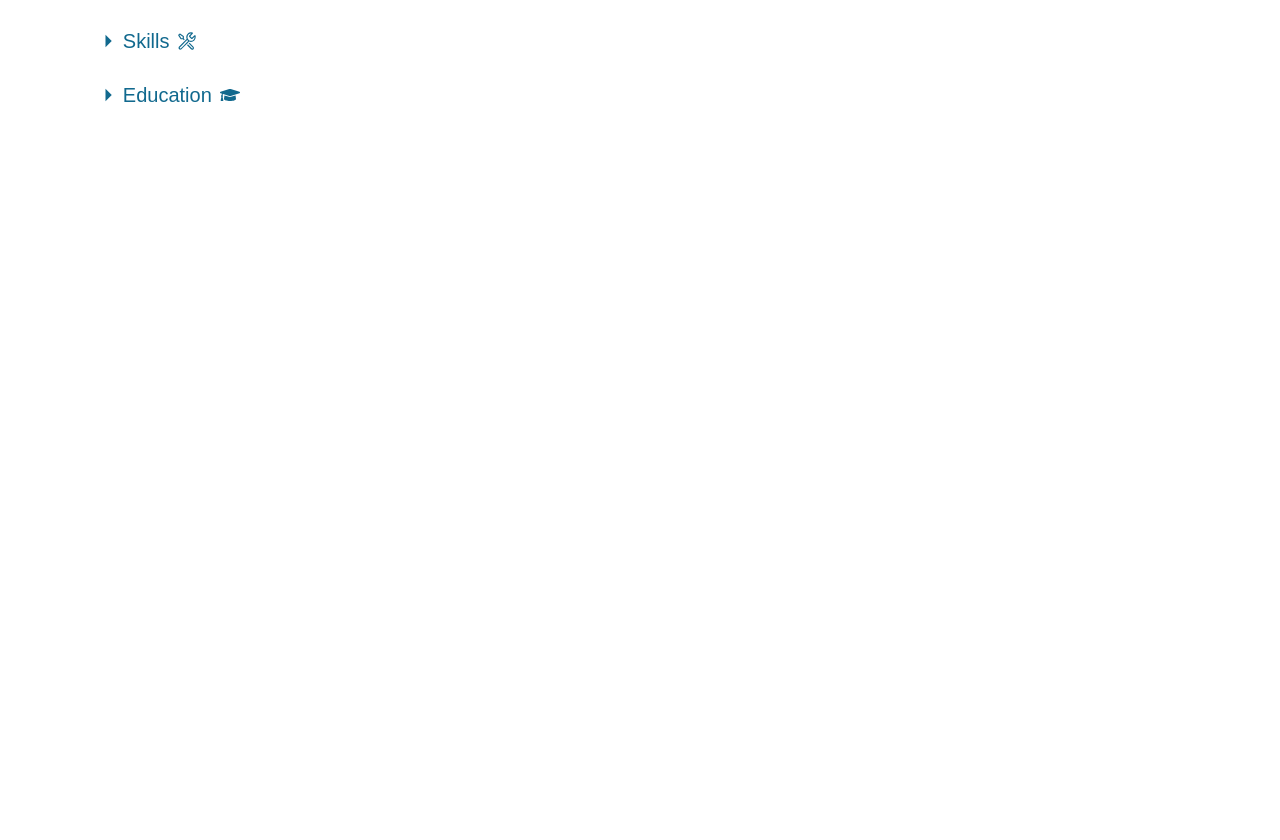
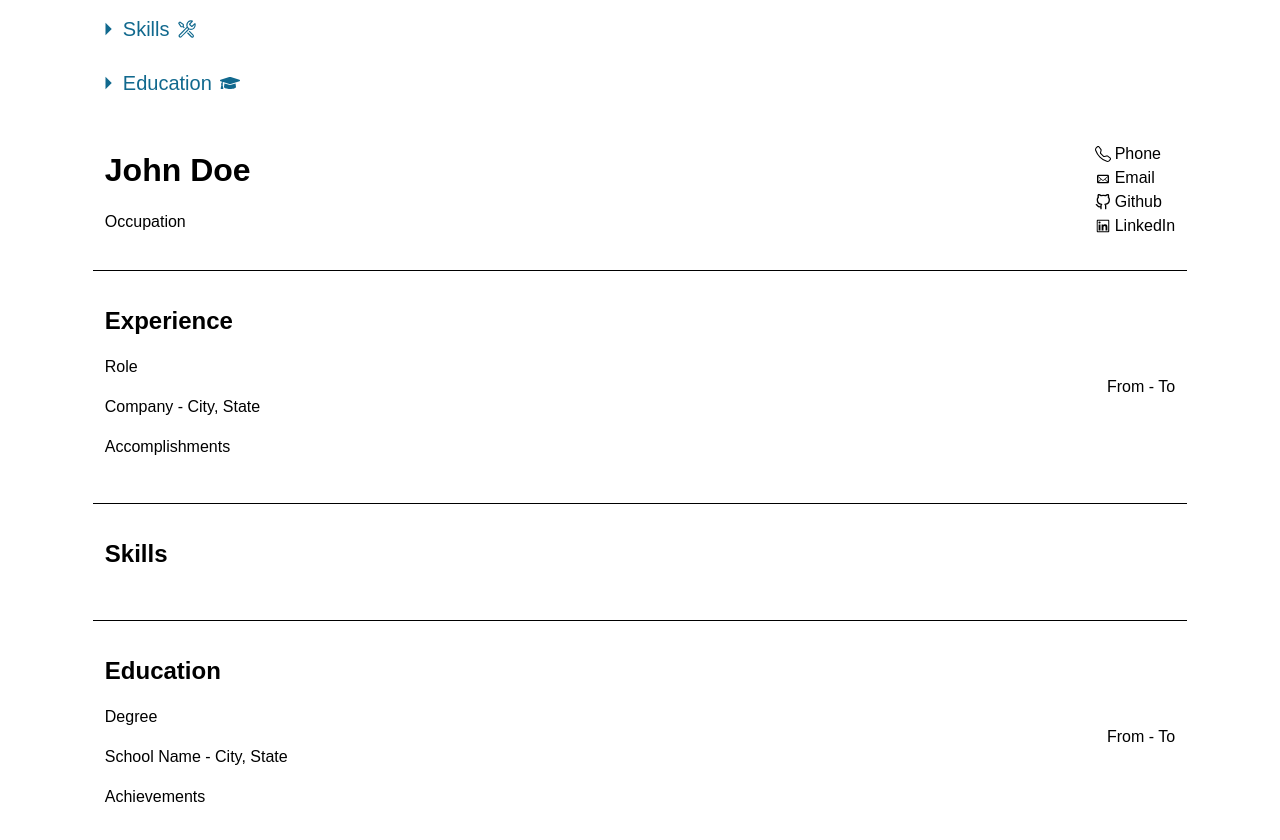
Before and after one commit to TiagoJacintoDev/cv-maker, a React (Create React App) app: page / in a window 1280 px wide. Shown: the part 330-1170 px from the top of the page. Before the commit the page ends 812 px from the top, so only its background shows below. Built offline with nearby package versions, Linux system fonts and the light colour scheme.

Commit message:
Implement Display

```diff
--- a/src/App.js
+++ b/src/App.js
@@ -1,5 +1,6 @@
 import Header from './components/Header';
 import Form from './components/OpenForm';
+import Display from './components/Display';
 import { createContext, useState } from 'react';
 
 export const FormContext = createContext();
@@ -12,10 +13,13 @@ export default function App() {
     education: [{}],
   });
 
+  console.log(formData);
+
   return (
     <FormContext.Provider value={formData}>
       <Header />;
       <Form formData={formData} setFormData={setFormData} />
+      <Display formData={formData} setFormData={setFormData} />
     </FormContext.Provider>
   );
 }
--- /dev/null
+++ b/src/components/Display.js
@@ -0,0 +1,21 @@
+import Education from './Display/Education';
+import Experience from './Display/Experience';
+import General from './Display/General';
+import Skills from './Display/Skills';
+
+export default function Display({ formData, setFormData }) {
+  function formatLine(line) {
+    return line && ` | ${line}`;
+  }
+
+  return (
+    <div className='container'>
+      <div className='card'>
+        <General formData={formData} />
+        <Experience formData={formData} formatLine={formatLine} />
+        <Skills formData={formData} setFormData={setFormData} />
+        <Education formatLine={formatLine} formData={formData} />
+      </div>
+    </div>
+  );
+}
--- /dev/null
+++ b/src/components/Display/Education.js
@@ -0,0 +1,35 @@
+export default function Education({ formData, formatLine }) {
+  const { education } = formData;
+  const { degree, schoolName, city, state, achievements, from, to } =
+    education[education[1] ? 1 : 0];
+
+  return (
+    <div className='display-section'>
+      <div>
+        <div className='display-info'>
+          <h2 className='fs-700 fw-bold'>Education</h2>
+          <p>{degree || 'Degree'}</p>
+          <p>
+            {schoolName || 'School Name'} - {city || 'City'}, {state || 'State'}
+          </p>
+          <p>{achievements || 'Achievements'}</p>
+        </div>
+        <ul className='list'>
+          {education.map(
+            (edu, index) =>
+              index > 1 && (
+                <li>
+                  {Object.values(edu).map((Edu, index) =>
+                    index !== 0 ? formatLine(Edu) : Edu
+                  )}
+                </li>
+              )
+          )}
+        </ul>
+      </div>
+      <p>
+        {from || 'From'} - {to || 'To'}
+      </p>
+    </div>
+  );
+}
--- /dev/null
+++ b/src/components/Display/Experience.js
@@ -0,0 +1,38 @@
+import React from 'react';
+
+export default function Experience({ formData, formatLine }) {
+  const { experience } = formData;
+
+  const { role, company, city, state, accomplishment, to, from } =
+    experience[experience[1] ? 1 : 0];
+
+  return (
+    <div className='display-section'>
+      <div>
+        <div className='display-info'>
+          <h2 className='fs-700 fw-bold'>Experience</h2>
+          <p>{role || 'Role'}</p>
+          <p>
+            {company || 'Company'} - {city || 'City'}, {state || 'State'}
+          </p>
+          <p>{accomplishment || 'Accomplishments'}</p>
+        </div>
+        <ul className='list'>
+          {experience.map(
+            (exp, index) =>
+              index > 1 && (
+                <li>
+                  {Object.values(exp).map((Exp, index) =>
+                    index !== 0 ? formatLine(Exp) : Exp
+                  )}
+                </li>
+              )
+          )}
+        </ul>
+      </div>
+      <p>
+        {from || 'From'} - {to || 'To'}
+      </p>
+    </div>
+  );
+}
--- /dev/null
+++ b/src/components/Display/General.js
@@ -0,0 +1,35 @@
+import { BsTelephone } from 'react-icons/bs';
+import { TiMail } from 'react-icons/ti';
+import { FiGithub } from 'react-icons/fi';
+import { AiOutlineLinkedin } from 'react-icons/ai';
+
+export default function General({ formData }) {
+  const { general } = formData;
+  const { firstName, lastName, occupation, phone, email, github, linkedin } =
+    general[0];
+
+  return (
+    <div className='display-section'>
+      <div className='display-info'>
+        <h1 className='fs-800 fw-bold'>
+          {firstName || 'John'} {lastName || 'Doe'}
+        </h1>
+        <p>{occupation || 'Occupation'}</p>
+      </div>
+      <div>
+        <p>
+          <BsTelephone /> {phone || 'Phone'}
+        </p>
+        <p>
+          <TiMail /> {email || 'Email'}
+        </p>
+        <p>
+          <FiGithub /> {github || 'Github'}
+        </p>
+        <p>
+          <AiOutlineLinkedin /> {linkedin || 'LinkedIn'}
+        </p>
+      </div>
+    </div>
+  );
+}
--- /dev/null
+++ b/src/components/Display/Skills.js
@@ -0,0 +1,51 @@
+import { VscClose } from 'react-icons/vsc';
+import { useState } from 'react';
+import CSS from './Skills.module.css';
+
+export default function Skills({ formData, setFormData }) {
+  const { skills } = formData;
+
+  const [canRemove, setCanRemove] = useState(false);
+
+  function removeForm(e) {
+    setFormData(oldFormData => ({
+      ...oldFormData,
+      [e.target.name]: oldFormData[e.target.name].filter(
+        (form, index) => index === 0 || index !== +e.target.dataset.key
+      ),
+    }));
+  }
+
+  return (
+    <div className='display-section'>
+      <div className='display-info full-width'>
+        <h2 className='fs-700 fw-bold'>Skills</h2>
+        <div
+          className='flex gap-small full-width flex-wrap'
+          onMouseEnter={() => setCanRemove(true)}
+          onMouseLeave={() => setCanRemove(false)}
+        >
+          {skills.map(
+            (skill, index) =>
+              skill.skill && (
+                <button
+                  onClick={removeForm}
+                  className={`${CSS.button} flex align-center gap-small`}
+                  name='skills'
+                  data-key={index}
+                >
+                  {skill.skill}
+
+                  <VscClose
+                    data-visible={canRemove}
+                    className={CSS.svg}
+                    size={20}
+                  />
+                </button>
+              )
+          )}
+        </div>
+      </div>
+    </div>
+  );
+}
--- /dev/null
+++ b/src/components/Display/Skills.module.css
@@ -0,0 +1,25 @@
+.button {
+  cursor: pointer;
+  color: var(--color-white);
+  background-color: var(--color-default);
+  border-radius: var(--size-200);
+  padding: var(--size-200) var(--size-400);
+  border: none;
+}
+
+.button[data-not-clickable] {
+  cursor: default;
+}
+
+.svg {
+  transition: width 400ms;
+  pointer-events: none;
+}
+
+.svg[data-visible='false'] {
+  width: 0;
+}
+
+.svg[data-visible='true'] {
+  width: 20px;
+}
--- a/src/components/Form.js
+++ b/src/components/Form.js
@@ -78,7 +78,7 @@ export default function Form({ formData, formName, setFormData }) {
     }));
   }
 
-  function removeAllForms(e) {
+  function removeAllForms() {
     setFormData(oldFormData => ({
       ...oldFormData,
       [currentForm.name]: [{}],
--- a/src/components/OpenForm.js
+++ b/src/components/OpenForm.js
@@ -21,7 +21,7 @@ export default function OpenForm({ formData, setFormData }) {
 
   return (
     <div className='container'>
-      <div className={CSS.card}>
+      <div className='card'>
         {forms.map(form => (
           <>
             <button
--- a/src/components/OpenForm.module.css
+++ b/src/components/OpenForm.module.css
@@ -9,8 +9,3 @@
   padding-block: var(--size-400);
   font-size: var(--fs-600);
 }
-
-.card {
-  margin-inline: auto;
-  width: 95%;
-}
--- a/src/index.css
+++ b/src/index.css
@@ -1,7 +1,8 @@
 :root {
   --fs-500: 1rem;
   --fs-600: 1.25rem;
-  --fs-700: 2rem;
+  --fs-700: 1.5rem;
+  --fs-800: 2rem;
 
   --fw-regular: 400;
   --fw-semi-bold: 600;
@@ -22,6 +23,34 @@
   --size-800: 4rem;
 }
 
+.fs-500 {
+  font-size: var(--fs-500);
+}
+
+.fs-600 {
+  font-size: var(--fs-600);
+}
+
+.fs-700 {
+  font-size: var(--fs-700);
+}
+
+.fs-800 {
+  font-size: var(--fs-800);
+}
+
+.fw-regular {
+  font-weight: var(--fw-regular);
+}
+
+.fw-semi-bold {
+  font-weight: var(--fw-semi-bold);
+}
+
+.fw-bold {
+  font-weight: var(--fw-bold);
+}
+
 .container {
   width: 90vw;
   margin-inline: auto;
@@ -29,6 +58,15 @@
 
 .flex {
   display: flex;
+}
+
+.flex-column {
+  display: flex;
+  flex-direction: column;
+}
+
+.flex-wrap {
+  flex-wrap: wrap;
 }
 
 .center-items {
@@ -92,7 +130,44 @@
 }
 .button[data-type='delete']:is(:hover, :focus-visible) {
   --color-delete-darken: #972c25;
-  background-color: var(--color-default-darken);
+  background-color: var(--color-delete-darken);
+}
+
+.card {
+  margin-inline: auto;
+  width: 95%;
+}
+
+.full-width {
+  width: 100%;
+}
+
+.display-section {
+  display: flex;
+  justify-content: space-between;
+  align-items: center;
+  padding: var(--size-700) var(--size-400);
+}
+
+.display-section:not(:last-of-type) {
+  border-bottom: 1px solid var(--color-black);
+}
+
+.display-section p {
+  display: flex;
+  align-items: center;
+  gap: var(--size-200);
+}
+
+.display-info {
+  display: flex;
+  flex-direction: column;
+  row-gap: var(--size-500);
+}
+
+.list {
+  margin-top: var(--size-400);
+  margin-left: var(--size-600);
 }
 
 *,
```
